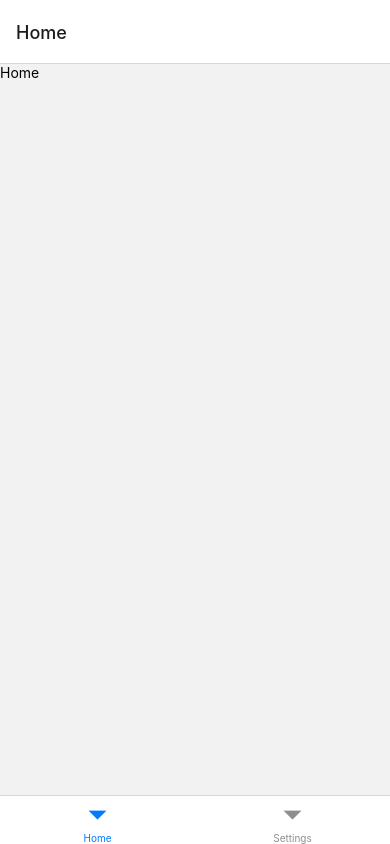
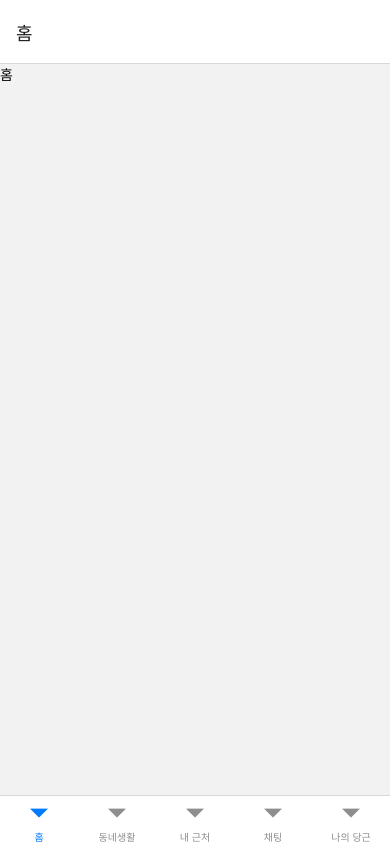
Before and after one commit to k1a11220/rn-ui-practice, a React Native app: screen / in a window 390 px wide. Built offline with nearby package versions, Linux system fonts and the light colour scheme.

Commit message:
Implement bottom tab nav

```diff
--- a/App.tsx
+++ b/App.tsx
@@ -2,31 +2,23 @@ import { Text, View } from "react-native";
 
 import { createBottomTabNavigator } from "@react-navigation/bottom-tabs";
 import { NavigationContainer } from "@react-navigation/native";
+import HomeScreen from "./screens/Home";
+import DongnaeScreen from "./screens/Dongnae";
+import NearScreen from "./screens/Near";
+import ChattingScreen from "./screens/Chatting";
+import MyScreen from "./screens/My";
 
 const Tab = createBottomTabNavigator();
-
-const HomeScreen = () => {
-  return (
-    <View>
-      <Text>Home</Text>
-    </View>
-  );
-};
-
-const SettingsScreen = () => {
-  return (
-    <View>
-      <Text>Settings</Text>
-    </View>
-  );
-};
 
 export default function App() {
   return (
     <NavigationContainer>
       <Tab.Navigator>
-        <Tab.Screen name="Home" component={HomeScreen} />
-        <Tab.Screen name="Settings" component={SettingsScreen} />
+        <Tab.Screen name="홈" component={HomeScreen} />
+        <Tab.Screen name="동네생활" component={DongnaeScreen} />
+        <Tab.Screen name="내 근처" component={NearScreen} />
+        <Tab.Screen name="채팅" component={ChattingScreen} />
+        <Tab.Screen name="나의 당근" component={MyScreen} />
       </Tab.Navigator>
     </NavigationContainer>
   );
--- a/app.json
+++ b/app.json
@@ -1,7 +1,7 @@
 {
   "expo": {
-    "name": "instagram",
-    "slug": "instagram",
+    "name": "당근마켓",
+    "slug": "당근마켓",
     "version": "1.0.0",
     "orientation": "portrait",
     "icon": "./assets/icon.png",
@@ -13,9 +13,7 @@
     "updates": {
       "fallbackToCacheTimeout": 0
     },
-    "assetBundlePatterns": [
-      "**/*"
-    ],
+    "assetBundlePatterns": ["**/*"],
     "ios": {
       "supportsTablet": true
     },
--- a/package.json
+++ b/package.json
@@ -1,5 +1,5 @@
 {
-  "name": "instagram",
+  "name": "carrot-market",
   "version": "1.0.0",
   "main": "node_modules/expo/AppEntry.js",
   "scripts": {
--- /dev/null
+++ b/screens/Chatting.tsx
@@ -0,0 +1,11 @@
+import { Text, View } from "react-native";
+
+const ChattingScreen = () => {
+  return (
+    <View>
+      <Text>채팅</Text>
+    </View>
+  );
+};
+
+export default ChattingScreen;
--- /dev/null
+++ b/screens/Dongnae.tsx
@@ -0,0 +1,11 @@
+import { Text, View } from "react-native";
+
+const DongnaeScreen = () => {
+  return (
+    <View>
+      <Text>동네생활</Text>
+    </View>
+  );
+};
+
+export default DongnaeScreen;
--- /dev/null
+++ b/screens/Home.tsx
@@ -0,0 +1,11 @@
+import { Text, View } from "react-native";
+
+const HomeScreen = () => {
+  return (
+    <View>
+      <Text>홈</Text>
+    </View>
+  );
+};
+
+export default HomeScreen;
--- /dev/null
+++ b/screens/My.tsx
@@ -0,0 +1,11 @@
+import { Text, View } from "react-native";
+
+const MyScreen = () => {
+  return (
+    <View>
+      <Text>나의 당근</Text>
+    </View>
+  );
+};
+
+export default MyScreen;
--- /dev/null
+++ b/screens/Near.tsx
@@ -0,0 +1,11 @@
+import { Text, View } from "react-native";
+
+const NearScreen = () => {
+  return (
+    <View>
+      <Text>내 근처</Text>
+    </View>
+  );
+};
+
+export default NearScreen;
```
